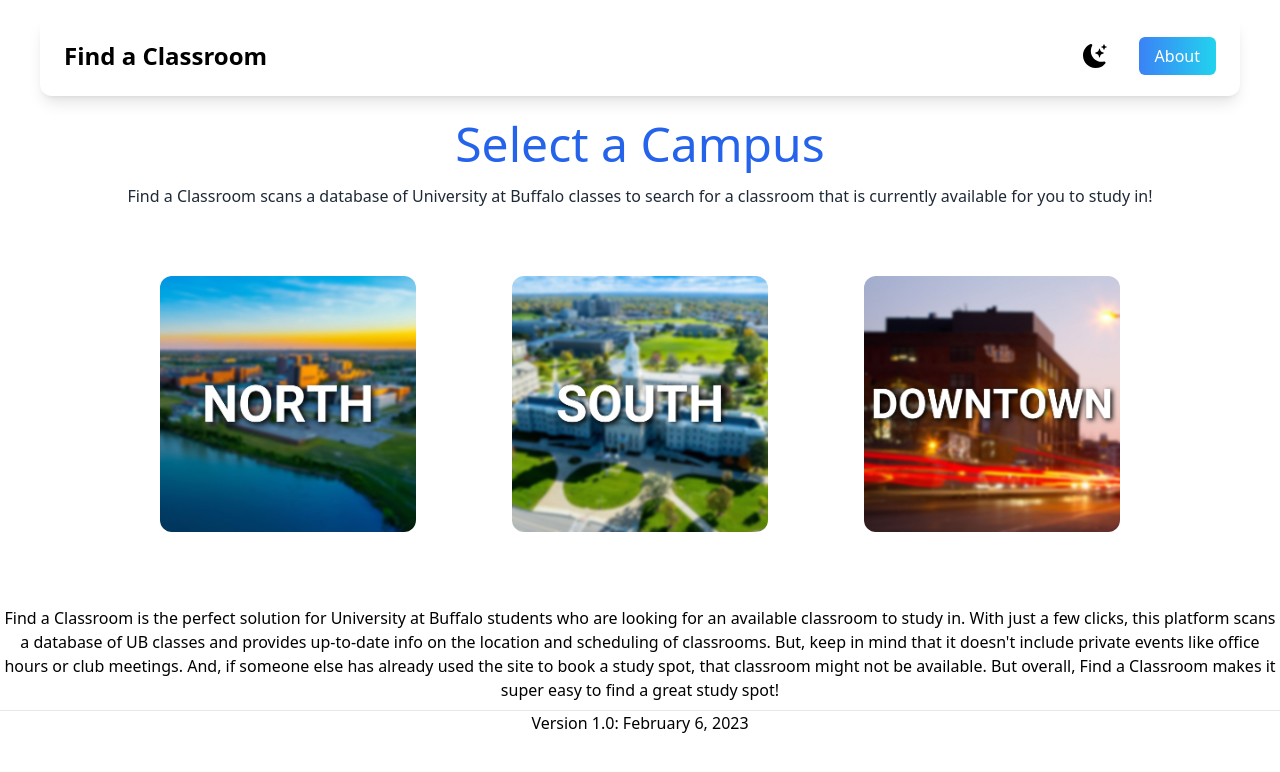
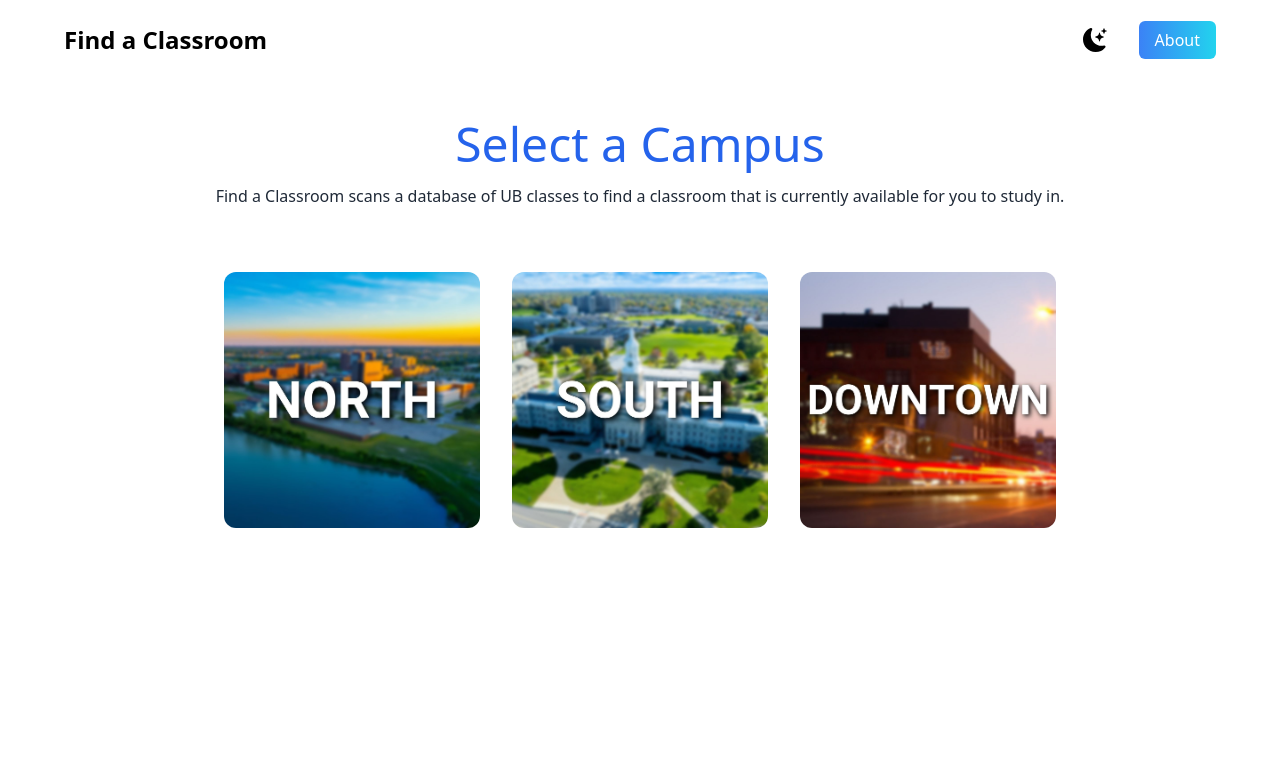
Before and after one commit to AndrewBuffalo/UB-Class-Finder, a React (Create React App) app in the folder client/: page / in a window 1280 px wide. Shown: the top 772 px of the page. Built offline with nearby package versions, Linux system fonts and the light colour scheme.

Commit message:
updated tailwind 2

```diff
--- a/client/src/App.js
+++ b/client/src/App.js
@@ -11,7 +11,7 @@ function App() {
       <Navbar />
       <Explainer />
       <CampusSelection />
-      <Footer />
+      {/* <Footer /> */}
     </div>
   );
 }
--- a/client/src/components/Explainer.js
+++ b/client/src/components/Explainer.js
@@ -2,11 +2,11 @@ import React from "react";
 
 function Explainer() {
   return (
-    <div className="text-center pb-10">
+    <div className="text-center py-8">
       <p className="text-5xl py-2 text-blue-600 font-medium">Select a Campus</p>
       <p className="text-md text-gray-800 py-2">
-        Find a Classroom scans a database of University at Buffalo classes to
-        search for a classroom that is currently available for you to study in!
+        Find a Classroom scans a database of UB classes to find a classroom that
+        is currently available for you to study in.
       </p>
     </div>
   );
--- a/client/src/components/Navbar.js
+++ b/client/src/components/Navbar.js
@@ -1,17 +1,18 @@
 import React from "react";
 import { BsFillMoonStarsFill } from "react-icons/bs";
+import UB_logo from "../photos/UB_logo.png";
 
 function Navbar() {
   return (
-    <div>
-      <section className="bg-white px-10">
-        <div className="py-4">
-          <nav className="py-6 flex justify-between shadow-lg rounded-xl">
-            <h1 className="text-2xl font-bold pl-6">Find a Classroom</h1>
+    <div className="bg-white px-10">
+      <nav className="py-6 flex justify-between rounded-xl">
+        <h1 className="text-2xl font-bold px-6">Find a Classroom</h1>
+
         <ul className="flex items-center pr-6">
           <li>
             <BsFillMoonStarsFill className="cursor-pointer text-2xl" />
           </li>
+
           <li>
             {" "}
             <a
@@ -24,8 +25,6 @@ function Navbar() {
         </ul>
       </nav>
     </div>
-      </section>
-    </div>
   );
 }
 
--- a/client/src/components/campusSelection.js
+++ b/client/src/components/campusSelection.js
@@ -6,7 +6,7 @@ import DowntownCampus from "../photos/DowntownCampus.jpg";
 
 function CampusSelection() {
   return (
-    <div className="lg:flex justify-center gap-8 py-5">
+    <div className="flex justify-center gap-8 py-6">
       <CampusBox picture={NorthCampus}>
         <Classes campus="north" />
       </CampusBox>
@@ -24,13 +24,12 @@ function CampusBox(props) {
   const picture = props.picture;
   const [displayClasses, setDisClasses] = useState(false);
   return (
-    <div>
-      <button className="hover:" onClick={() => setDisClasses(!displayClasses)}>
-        <img
-          className="h-64 w-64 object-cover rounded-xl mx-8"
-          src={picture}
-          alt="specified campus"
-        />
+    <div className="text-center">
+      <button
+        className="h-64 w-64"
+        onClick={() => setDisClasses(!displayClasses)}
+      >
+        <img className="rounded-xl" src={picture} alt="specified campus" />
       </button>
       {displayClasses && props.children}
     </div>
```
Also changed, not shown: client/src/photos/UB-logo.png (deleted), client/src/photos/UB_logo.png (added). Lines whose indentation alone changed are shown as unchanged.
